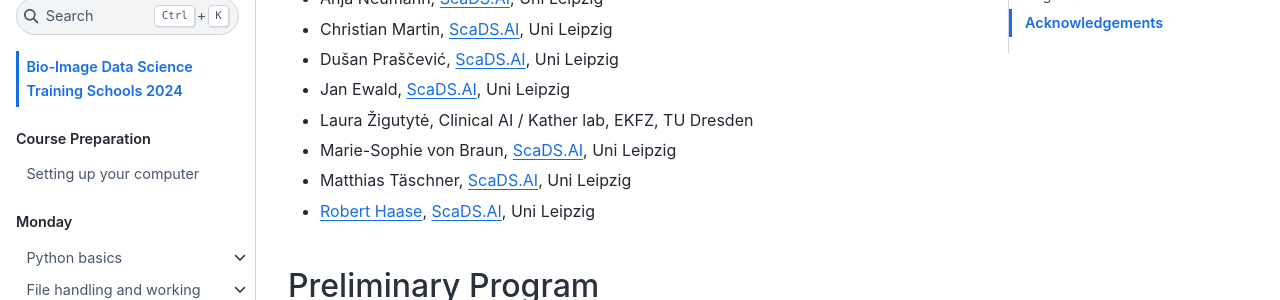
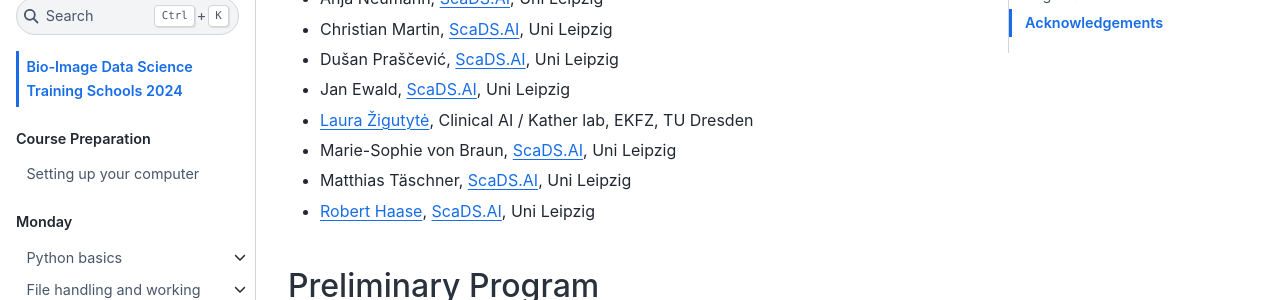
Before and after one commit to ScaDS/BIDS-training-2024, a Jupyter Book: the page built from intro.md, in a window 1280 px wide and 900 px high, scrolled down 1015 px. Shown: the part 150-450 px from the top of the window. Built offline with Jupyter Book 1.0.4 settings and Sphinx 7.4.7 and the Sphinx Book theme 1.1.4, drawn with Linux system fonts in a browser that asks for light colours; pages that are not in the unit, such as notebooks, are missing from menus; part of the change alters nothing that is shown.

```diff
--- a/intro.md
+++ b/intro.md
@@ -32,7 +32,7 @@ This course focuses on bio-image analysis and data science with a focus on fluor
 * Christian Martin, ScaDS.AI, Uni Leipzig
 * Dušan Praščević, ScaDS.AI, Uni Leipzig
 * Jan Ewald, ScaDS.AI, Uni Leipzig
-* Laura Žigutytė, Clinical AI / Kather lab, EKFZ, TU Dresden
+* [Laura Žigutytė](mailto:laura.zigutyte@tu-dresden.de), Clinical AI / Kather lab, EKFZ, TU Dresden
 * Marie-Sophie von Braun, ScaDS.AI, Uni Leipzig
 * Matthias Täschner, ScaDS.AI, Uni Leipzig
 * [Robert Haase](mailto:robert.haase@uni-leipzig.de), ScaDS.AI, Uni Leipzig
```
